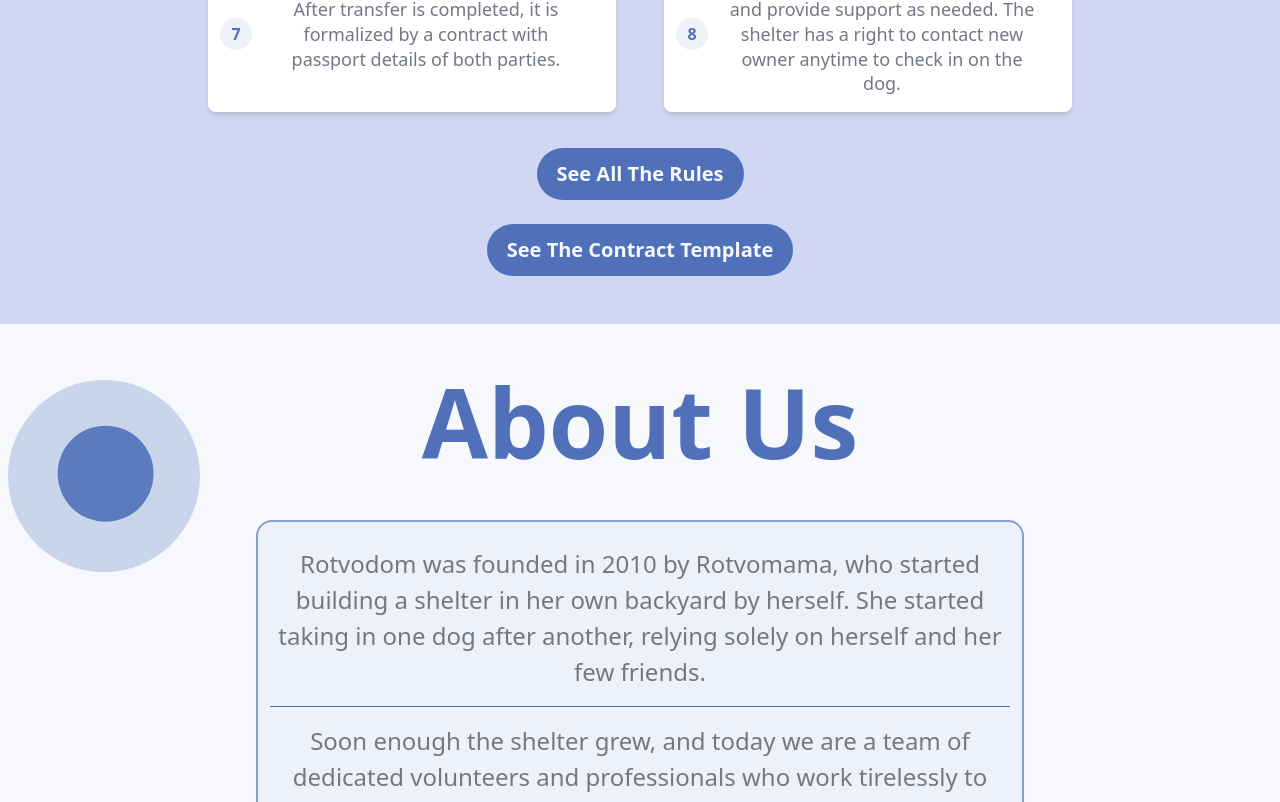
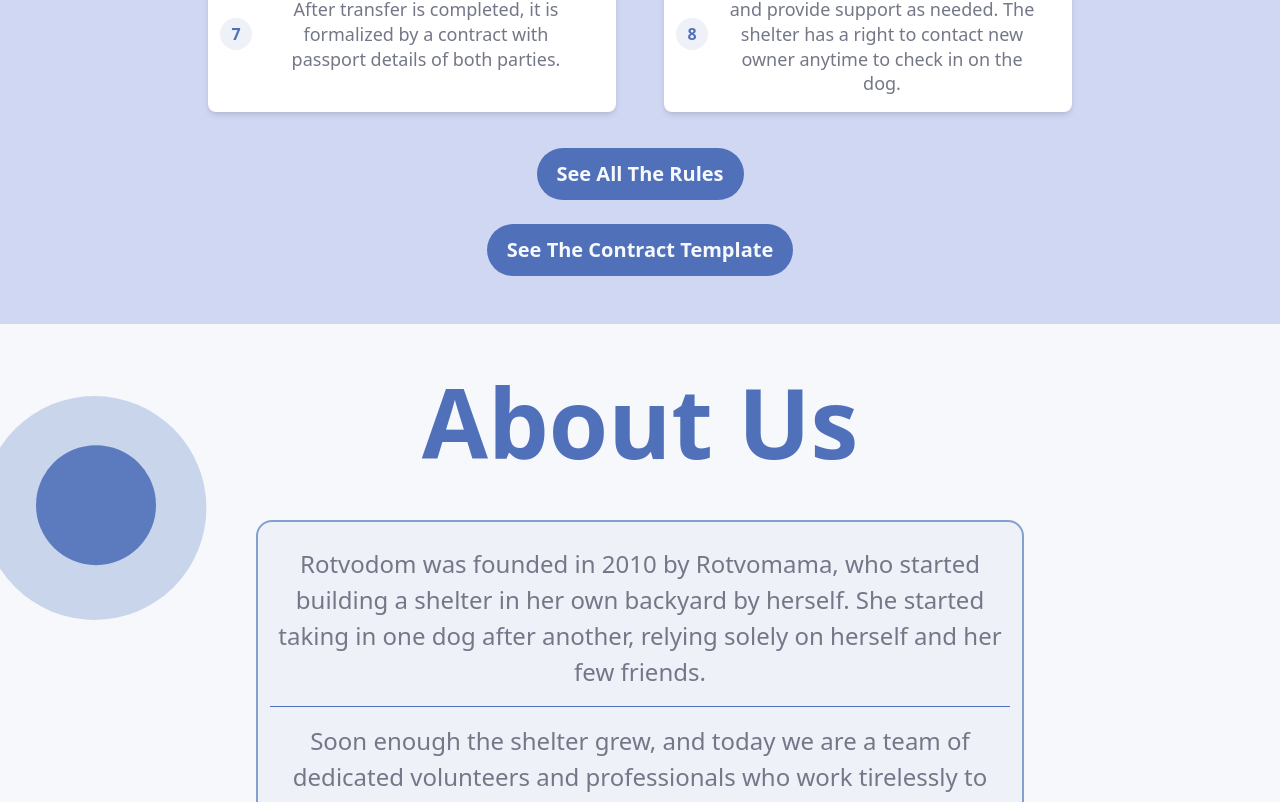
Before and after one commit to bavayra/dog-shelter, a React (Vite) app: page / in a window 1280 px wide. Shown: the part 4096-4898 px from the top of the page. Built offline with nearby package versions, Linux system fonts and the light colour scheme.

Commit message:
style(AboutUs - 820): increased font size for the text block, added decor circles tablet-lg sizing and positioned circles correctly

```diff
--- a/src/App.tsx
+++ b/src/App.tsx
@@ -155,11 +155,13 @@ function App() {
             <div className="relative sm:top-2">
               <DecorativeCircle
                 size={64}
+                tabletLgSize={78}
                 color="primary-500"
                 top="-8"
                 left="-30"
                 opacity={20}
                 zIndex={2}
+                className="tablet-lg:mt-26 tablet-lg:-ml-12"
               />
             </div>
             <HowToHelp />
@@ -168,22 +170,24 @@ function App() {
               <DecorativeCircle
                 size={36}
                 mdSize={48}
+                tabletLgSize={56}
                 color="primary-300"
                 top="14"
                 left="-10"
                 opacity={40}
                 zIndex={10}
-                className="md:translate-x-1/4"
+                className="tablet-lg:translate-x-[10%] tablet-lg:mt-4 md:translate-x-1/4"
               />
               <DecorativeCircle
                 size={16}
                 mdSize={24}
+                tabletLgSize={30}
                 color="primary-500"
                 top="22"
                 left="0"
                 opacity={90}
                 zIndex={10}
-                className="md:translate-x-3/5 md:md:translate-y-1/7"
+                className="tablet-lg:translate-x-[30%] tablet-lg:mt-4 md:translate-x-3/5 md:translate-y-1/7"
               />
             </div>
             <AboutUs />
--- a/src/features/AboutUs.tsx
+++ b/src/features/AboutUs.tsx
@@ -9,7 +9,7 @@ const AboutUs = () => {
           About Us
         </h2>
 
-        <div className="bg-primary-100 typography-body xs:text-lg border-primary-300 tablet-sm:text-xl relative z-10 mx-auto my-2 max-w-xl rounded-2xl border-2 px-3 py-6 text-center sm:mx-4 md:mx-auto lg:max-w-3xl xl:text-2xl">
+        <div className="bg-primary-100 typography-body xs:text-lg border-primary-300 tablet-sm:text-xl tablet-lg:text-2xl tablet-lg:max-w-2xl relative z-10 mx-auto my-2 max-w-xl rounded-2xl border-2 px-3 py-6 text-center sm:mx-4 md:mx-auto lg:max-w-3xl xl:text-2xl">
           <p>
             Rotvodom was founded in 2010 by Rotvomama, who started building a
             shelter in her own backyard by herself. She started taking in one
```
